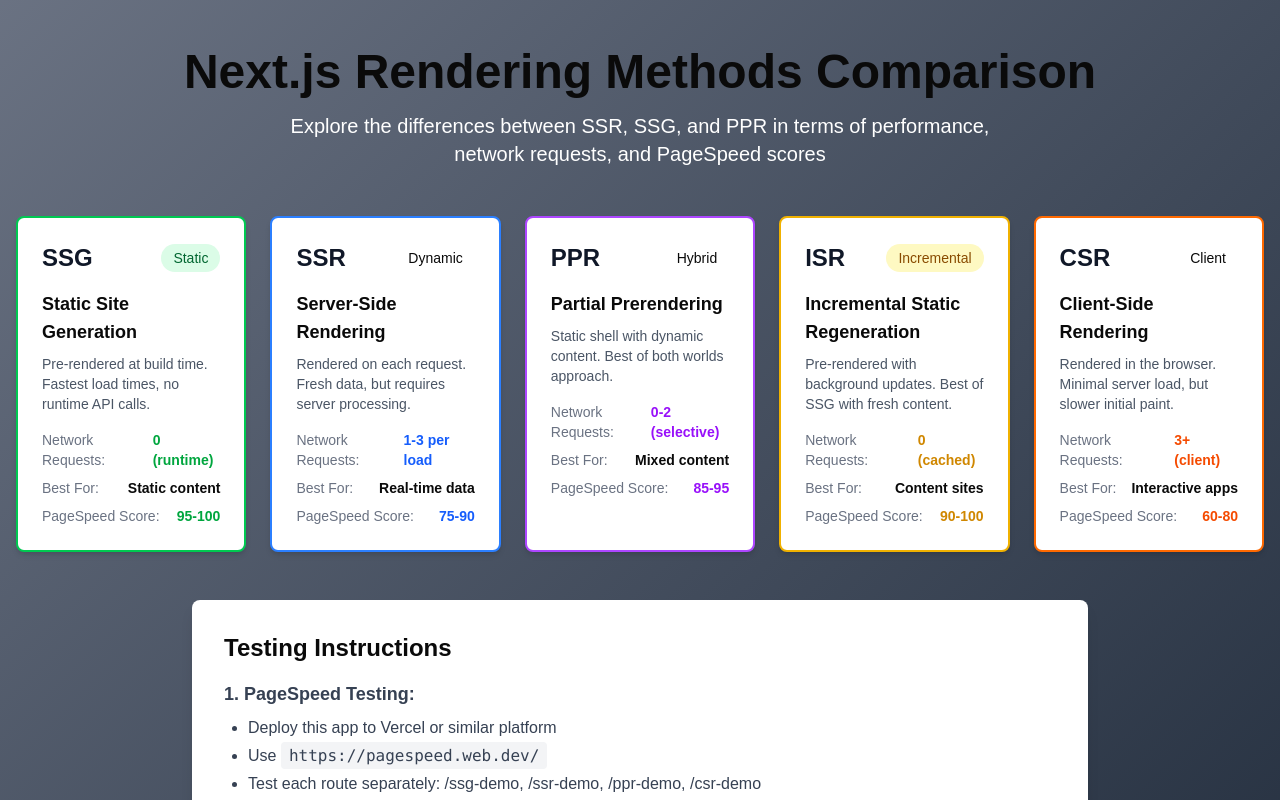
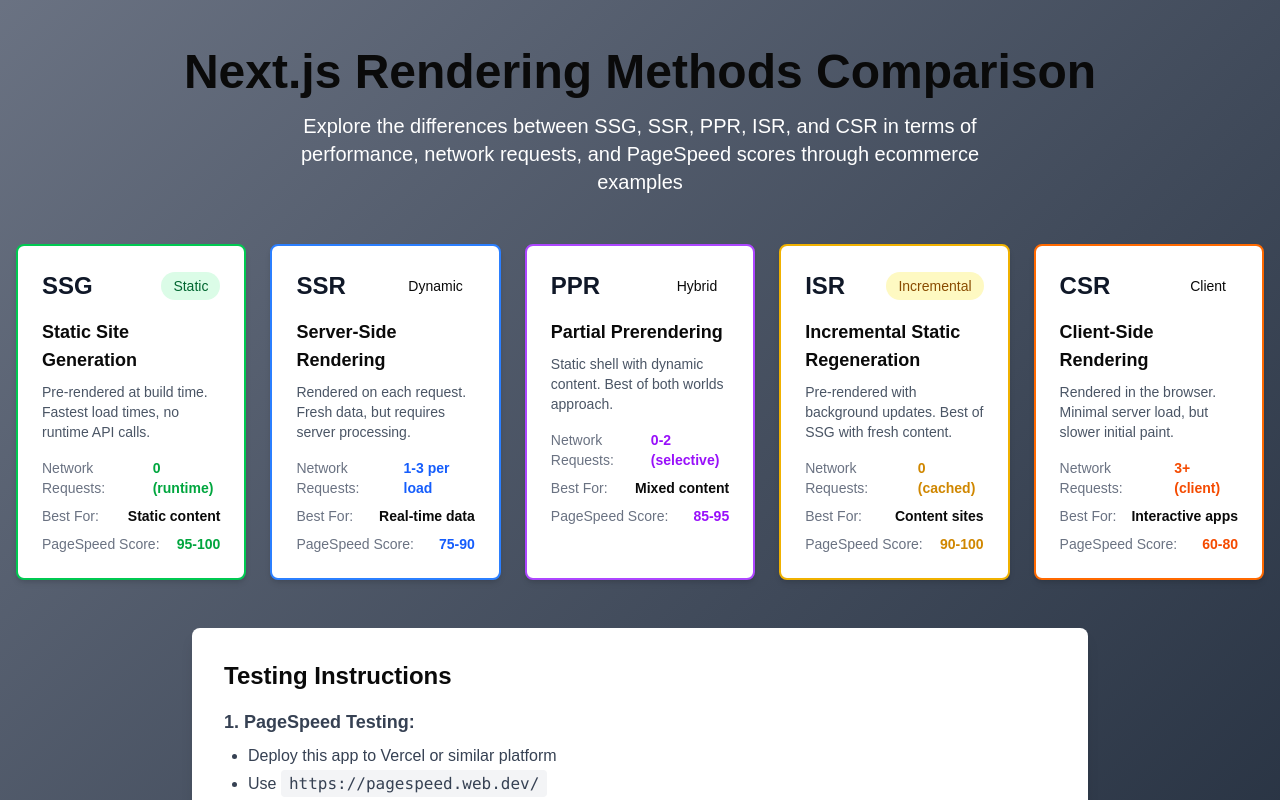
Before and after one commit to mattshadowwing/CSR-SSR-SSG-PPR-demo, a Next.js app: page / in a window 1280 px wide. Shown: the top 800 px of the page. Built offline with nearby package versions, Linux system fonts and the light colour scheme.

Commit message:
Update description to mention ISR
cgen-8637b494c33c4a03bd8a512d3ec1e34e

```diff
--- a/src/app/page.tsx
+++ b/src/app/page.tsx
@@ -100,8 +100,8 @@ export default function Home() {
               Next.js Rendering Methods Comparison
             </h1>
             <p className="text-xl text-white max-w-3xl mx-auto">
-              Explore the differences between SSR, SSG, and PPR in terms of performance,
-              network requests, and PageSpeed scores
+              Explore the differences between SSG, SSR, PPR, ISR, and CSR in terms of performance,
+              network requests, and PageSpeed scores through ecommerce examples
             </p>
           </header>
 
```
